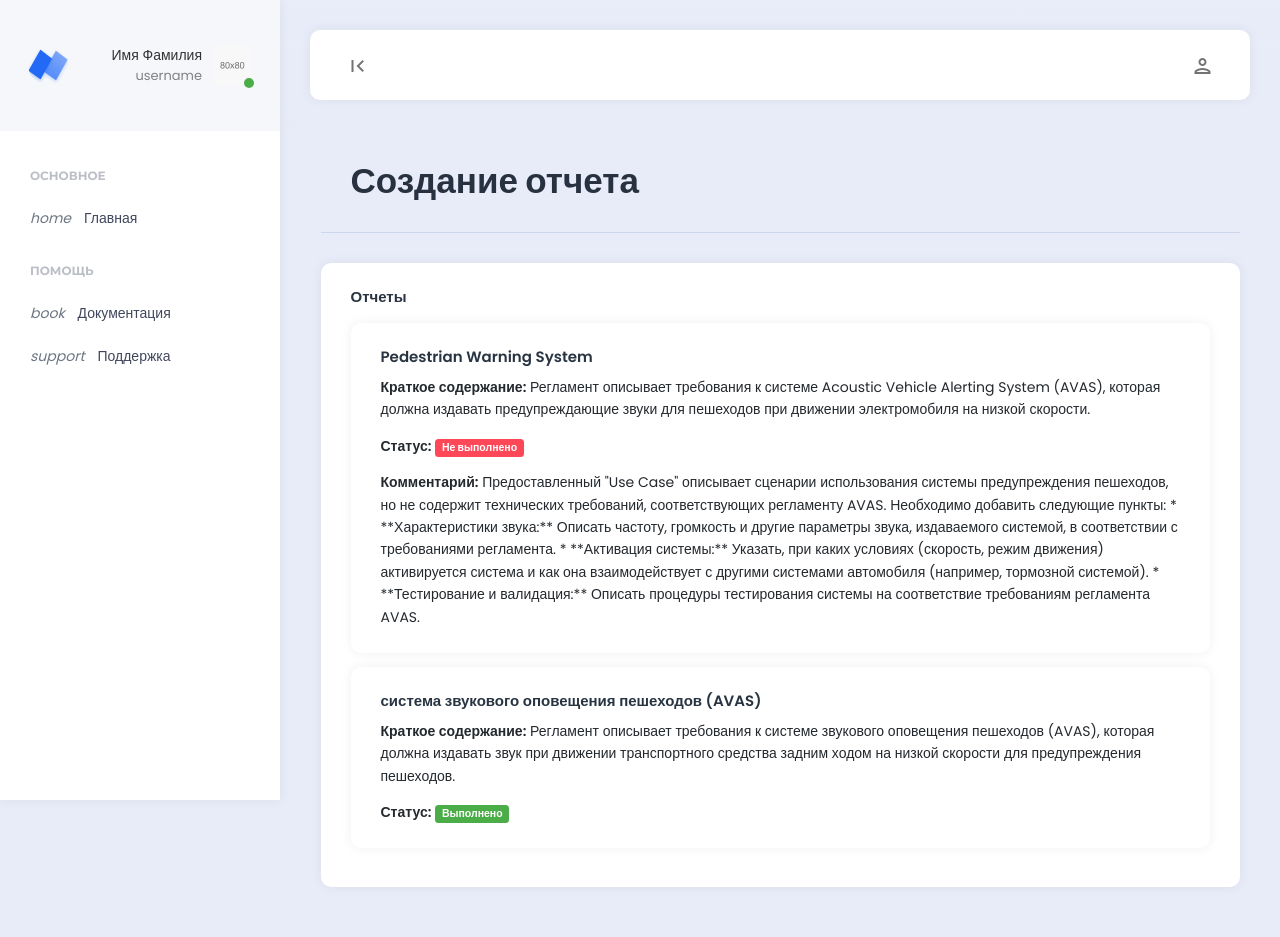
After one commit to freilru/CarSertificationSite, a Django app: page /create_report in a window 1280 px wide. The commit adds this page. Run offline with Django 4.2, Linux system fonts and the light colour scheme; some libraries are stand-ins or nearby versions.

Commit message:
update pdf

```diff
--- a/main/admin.py
+++ b/main/admin.py
@@ -6,3 +6,4 @@ from main.models import *
 admin.site.register(Project)
 admin.site.register(Requirement)
 admin.site.register(RequirementCheck)
+admin.site.register(StoredFile)
--- a/main/models.py
+++ b/main/models.py
@@ -42,3 +42,9 @@ class RequirementCheck(models.Model):
 
     def __str__(self):
         return f'Проверка для {self.requirement.title} - {"Зачтено" if self.is_passed else "Не зачтено"}'
+
+class StoredFile(models.Model):
+    title = models.CharField(max_length=255, verbose_name='Название файла')
+
+    def __str__(self):
+        return self.title
--- /dev/null
+++ b/main/templates/main/create_report.html
@@ -0,0 +1,50 @@
+{% extends 'main/base.html' %}
+{% block title %}Создание отчета{% endblock %}
+
+{% block content %}
+    {% load static %}
+    <div class="app-content">
+        <div class="content-wrapper">
+            <div class="container">
+                <div class="row">
+                    <div class="col">
+                        <div class="page-description">
+                            <h1>Создание отчета</h1>
+                        </div>
+                    </div>
+                </div>
+                <div class="row">
+                    <div class="col-xl-12">
+                        <div class="card">
+                            <div class="card-header">
+                                <h5 class="card-title">Отчеты</h5>
+                            </div>
+                            <div class="card-body">
+                                {% for report in reports %}
+                                    <div class="card mb-3">
+                                        <div class="card-body">
+                                            <h5 class="card-title">{{ report.categories }}</h5>
+                                            <p class="card-text"><strong>Краткое содержание:</strong> {{ report.summary }}</p>
+                                            <p class="card-text"><strong>Статус:</strong>
+                                                <span class="badge {% if report.is_done %}bg-success{% else %}bg-danger{% endif %}">
+                                                    {% if report.is_done %}Выполнено{% else %}Не выполнено{% endif %}
+                                                </span>
+                                            </p>
+                                            {% if report.comment %}
+                                                <p class="card-text"><strong>Комментарий:</strong> {{ report.comment }}</p>
+                                            {% endif %}
+                                        </div>
+                                    </div>
+                                {% empty %}
+                                    <div class="alert alert-info" role="alert">
+                                        Отчеты отсутствуют.
+                                    </div>
+                                {% endfor %}
+                            </div>
+                        </div>
+                    </div>
+                </div>
+            </div>
+        </div>
+    </div>
+{% endblock %}
--- a/main/urls.py
+++ b/main/urls.py
@@ -13,4 +13,5 @@ urlpatterns = [
     path('project/<int:project_id>/requirement/<int:requirement_id>/check/delete/<int:check_id>', views.delete_check,
          name='delete_check'),
     path('upload_pdf', views.upload_pdf, name='upload_pdf'),
+    path('create_report', views.create_report, name='create_report'),
 ]
--- a/main/views.py
+++ b/main/views.py
@@ -9,15 +9,16 @@ from django.conf import settings
 import urllib.request
 import urllib.parse
 
-from .api import get_check
+from .api import get_check, process_large_query
 from .forms import ProjectForm, RequirementForm
-from .models import Project, Requirement, RequirementCheck
+from .models import Project, Requirement, RequirementCheck, StoredFile
 
 
 # Представление для главной страницы
 def index(request):
     projects = Project.objects.all()
-    return render(request, 'main/index.html', {'projects': projects})
+    stored_files = StoredFile.objects.all()
+    return render(request, 'main/index.html', {'projects': projects, 'stored_files': stored_files})
 
 
 def create_project(request):
@@ -84,11 +85,12 @@ def create_requirement(request, project_id):
             requirement.save()
             check_res = get_check(requirement.category, requirement.title, requirement.description,
                                   requirement.characteristics)
+            print(check_res)
             RequirementCheck.objects.create(
                 requirement=requirement,
-                summary_sert=check_res['summary'],
-                is_passed=check_res['is_done'],
-                comment=check_res['comment']
+                summary_sert=check_res[0]['summary'],
+                is_passed=check_res[0]['is_done'],
+                comment=check_res[0]['comment']
             )
 
             return redirect('project_detail', project_id=project_id)
@@ -131,9 +133,37 @@ def upload_pdf(request):
                     for chunk in pdf_file.chunks():
                         destination.write(chunk)
 
+                StoredFile.objects.update_or_create(
+                    title=pdf_file.name,
+                    defaults={'title': pdf_file.name}
+                )
                 return JsonResponse({'message': 'PDF успешно сохранен'}, status=200)
             else:
                 return JsonResponse({'error': 'Файл должен быть в формате PDF'}, status=400)
         else:
             return JsonResponse({'error': 'Файл не найден'}, status=400)
     return render(request, 'main/upload_pdf.html')
+
+def create_report(request):
+    if request.method == 'POST':
+        file_ids = request.POST.getlist('file_ids')
+        print(file_ids)
+        res = process_large_query(file_ids)
+        print(res)
+
+    reports = [
+        {
+            'summary': 'Регламент описывает требования к системе Acoustic Vehicle Alerting System (AVAS), которая должна издавать предупреждающие звуки для пешеходов при движении электромобиля на низкой скорости.',
+            'is_done': False,
+            'comment': 'Предоставленный "Use Case" описывает сценарии использования системы предупреждения пешеходов, но не содержит технических требований, соответствующих регламенту AVAS. Необходимо добавить следующие пункты:\n\n*   **Характеристики звука:**  Описать частоту, громкость и другие параметры звука, издаваемого системой, в соответствии с требованиями регламента.\n*   **Активация системы:**  Указать, при каких условиях (скорость, режим движения) активируется система и как она взаимодействует с другими системами автомобиля (например, тормозной системой).\n*   **Тестирование и валидация:**  Описать процедуры тестирования системы на соответствие требованиям регламента AVAS.',
+            'categories': 'Pedestrian Warning System'
+        },
+        {
+            'summary': 'Регламент описывает требования к системе звукового оповещения пешеходов (AVAS), которая должна издавать звук при движении транспортного средства задним ходом на низкой скорости для предупреждения пешеходов.',
+            'is_done': True,
+            'comment': '',
+            'categories': 'система звукового оповещения пешеходов (AVAS)'
+        }
+    ]
+
+    return render(request, 'main/create_report.html', {'reports': reports})
```
Also changed, not shown: main/api.py (+38 -28 lines), main/templates/main/index.html (+37 -7 lines), db.sqlite3, main/migrations/0002_storedfile.py (added), 7 other files.
